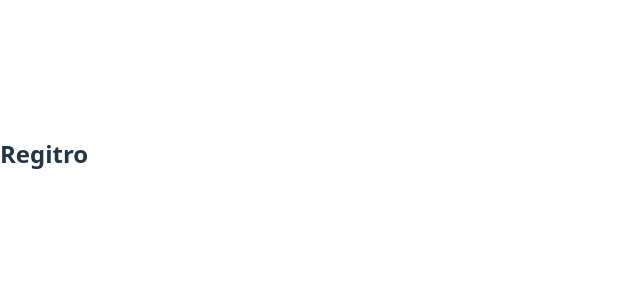
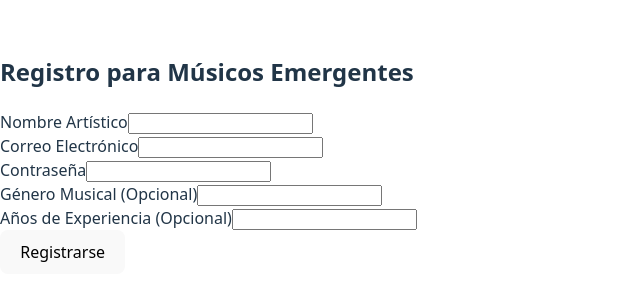
Before and after one commit to Cecilia-Suarez/frontend-sprint1-poc, a React (Vite) app: page /register in a window 1280 px wide. Shown: the part 246-546 px from the top of the page, without its empty margins (0-640 px from the left). Built offline with nearby package versions, Linux system fonts and the light colour scheme.

Commit message:
se agrega componentes con formularios Register y Logi

```diff
--- a/package.json
+++ b/package.json
@@ -12,6 +12,7 @@
   "dependencies": {
     "react": "^19.0.0",
     "react-dom": "^19.0.0",
+    "react-hook-form": "^7.55.0",
     "react-router-dom": "^7.5.0"
   },
   "devDependencies": {
@@ -19,6 +20,7 @@
     "@types/react": "^19.0.10",
     "@types/react-dom": "^19.0.4",
     "@vitejs/plugin-react-swc": "^3.8.0",
+    "autoprefixer": "^10.4.21",
     "eslint": "^9.22.0",
     "eslint-config-prettier": "^10.1.2",
     "eslint-plugin-prettier": "^5.2.6",
@@ -27,8 +29,10 @@
     "eslint-plugin-react-refresh": "^0.4.19",
     "eslint-plugin-react-x": "^1.48.2",
     "globals": "^16.0.0",
+    "postcss": "^8.5.3",
     "prettier": "^3.5.3",
     "prettier-plugin-tailwindcss": "^0.6.11",
+    "tailwindcss": "^4.1.4",
     "typescript": "~5.7.2",
     "typescript-eslint": "^8.26.1",
     "vite": "^6.3.0"
--- a/src/App.tsx
+++ b/src/App.tsx
@@ -1,6 +1,6 @@
-import { BrowserRouter as Router, Routes, Route } from 'react-router-dom';
-import Login from './page/Login';
-import Register from './page/Register';
+import { BrowserRouter as Router, Routes, Route } from "react-router-dom";
+import Login from "./page/Login";
+import Register from "./page/Register";
 
 const App: React.FC = () => {
   return (
--- a/src/page/Login.tsx
+++ b/src/page/Login.tsx
@@ -1,9 +1,52 @@
-const Login = () => {
+import { useForm } from "react-hook-form";
+
+interface LoginInputs {
+  email: string;
+  password: string;
+}
+
+  const Login = () => {
+    const { register, handleSubmit } = useForm<LoginInputs>();
+    const onSubmit = (data: LoginInputs) => {
+            console.log("Datos de inicio de sesión:", data);
+    };
+
   return (
-    <>
-      <h2>Login</h2>
-      {/* Aquí iria el form de login */}
-    </>
+  <div className="">
+      <form onSubmit={handleSubmit(onSubmit)} className="">
+        <h2 className="">Login para Músicos Emergentes</h2>
+
+        <div className="mb-4">
+          <label htmlFor="email" className="">
+            Correo Electrónico
+          </label>
+          <input
+            type="email"
+            id="email"
+            {...register("email", { required: "El correo electrónico es obligatorio" })}
+            className=""
+          />
+          {errors.email && <p className="">{errors.email.message}</p>}
+        </div>
+
+        <div className="">
+          <label htmlFor="" className="">
+            Contraseña
+          </label>
+          <input
+            type="password"
+            id="password"
+            {...register("password", { required: "La contraseña es obligatoria" })}
+            className=""
+          />
+          {errors.password && <p className="t">{errors.password.message}</p>}
+        </div>
+
+        <button type="submit" className="">
+          Iniciar Sesión
+        </button>
+      </form>
+  </div>
   );
 };
 
--- a/src/page/Register.tsx
+++ b/src/page/Register.tsx
@@ -1,10 +1,95 @@
+import { useForm } from "react-hook-form";
+
+interface RegisterInputs {
+  name: string;
+  email: string;
+  password: string;
+  genero?: string; // Opcional
+  experience?: number; // Opcional
+}
+
 const Register = () => {
+  const {
+    register,
+    handleSubmit,
+    formState: { errors }
+  } = useForm<RegisterInputs>();
+
+  const onSubmit = (data: RegisterInputs) => {
+    console.log("Datos del músico registrado:", data);
+  };
+
   return (
-    <>
-      <h2>Regitro</h2>
+    <form onSubmit={handleSubmit(onSubmit)} className="">
+      <h2 className="">Registro para Músicos Emergentes</h2>
 
-      {/* Aquí iria el form de registro */}
-    </>
+      <div className="">
+        <label htmlFor="name" className="">
+          Nombre Artístico
+        </label>
+        <input
+          type="text"
+          id="name"
+          {...register("name", { required: "El nombre artístico es obligatorio" })}
+          className=""
+        />
+        {errors.name && <p className="">{errors.name.message}</p>}
+      </div>
+
+      <div className="">
+        <label htmlFor="email" className="">
+          Correo Electrónico
+        </label>
+        <input
+          type="email"
+          id="email"
+          {...register("email", { required: "El email es obligatorio" })}
+          className=""
+        />
+        {errors.email && <p className="">{errors.email.message}</p>}
+      </div>
+
+      <div className="">
+        <label htmlFor="password" className="">
+          Contraseña
+        </label>
+        <input
+          type="password"
+          id="password"
+          {...register("password", { required: "La contraseña es obligatoria" })}
+          className=""
+        />
+        {errors.password && <p className="">{errors.password.message}</p>}
+      </div>
+
+      <div className="">
+        <label htmlFor="genero" className="">
+          Género Musical (Opcional)
+        </label>
+        <input
+          type="text"
+          id="genero"
+          {...register("genero")}
+          className=""
+        />
+      </div>
+
+      <div className="">
+        <label htmlFor="experience" className="">
+          Años de Experiencia (Opcional)
+        </label>
+        <input
+          type="number"
+          id="experience"
+          {...register("experience", { valueAsNumber: true })}
+          className=""
+        />
+      </div>
+
+      <button type="submit" className="">
+        Registrarse
+      </button>
+    </form>
   );
 };
 
```
Also changed, not shown: 1 other file (tests, documents, lock files or other folders).
